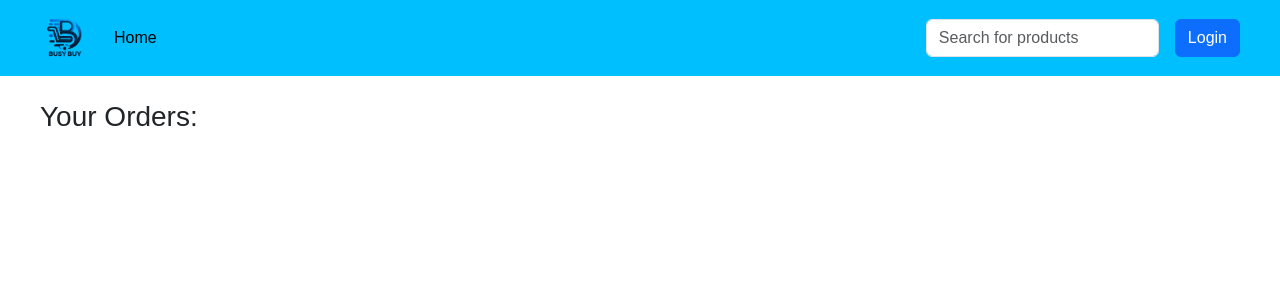
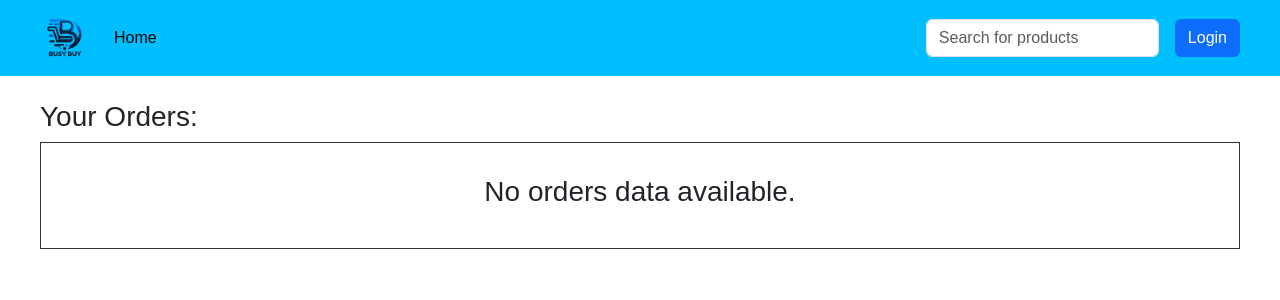
Before and after one commit to yuvaraj-LR/Busy-Buy-I, a React (Create React App) app: page /order in a window 1280 px wide. Shown: the top 300 px of the page. Built offline with nearby package versions, Linux system fonts and the light colour scheme; no server answers.

Commit message:
Order empty fixes.

```diff
--- a/src/pages/order.jsx
+++ b/src/pages/order.jsx
@@ -1,18 +1,19 @@
 import OrderTable from "../components/OrderTable";
+import Empty from "../components/Empty";
 import { useProductContextHook } from "../context/product.context";
 
 const Order = () => {
-
     const { productData } = useProductContextHook();
     const { orderedItem } = productData;
 
-    console.log(orderedItem, "productDataa....");
+    const orderedDataLength = orderedItem && orderedItem.length > 0 ? true : false;
 
     return(
         <>
             <div className="wrapper my-4">
                 <h3>Your Orders: </h3>
-                <OrderTable data={orderedItem} />
+
+                {orderedDataLength ? <OrderTable data={orderedItem} /> : <Empty text="No orders data available." /> }
             </div>
         </>
     )
```
